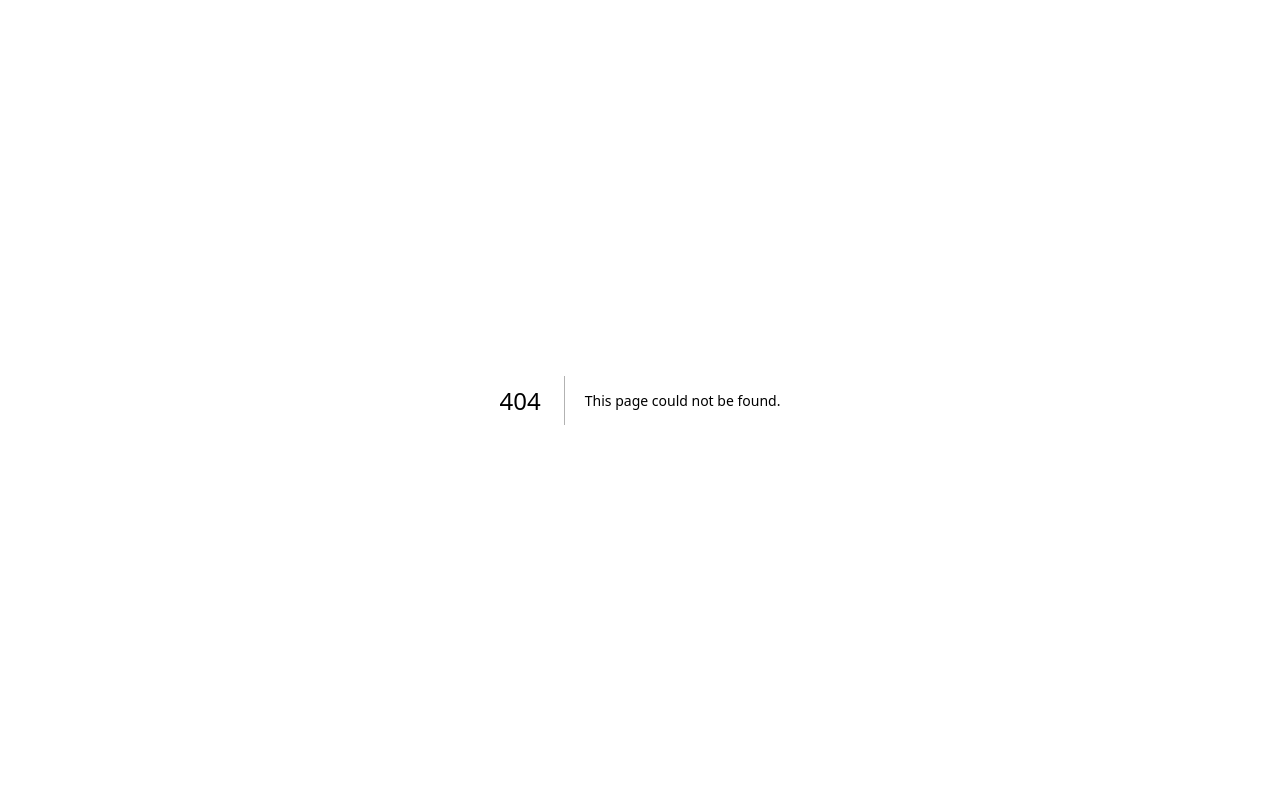
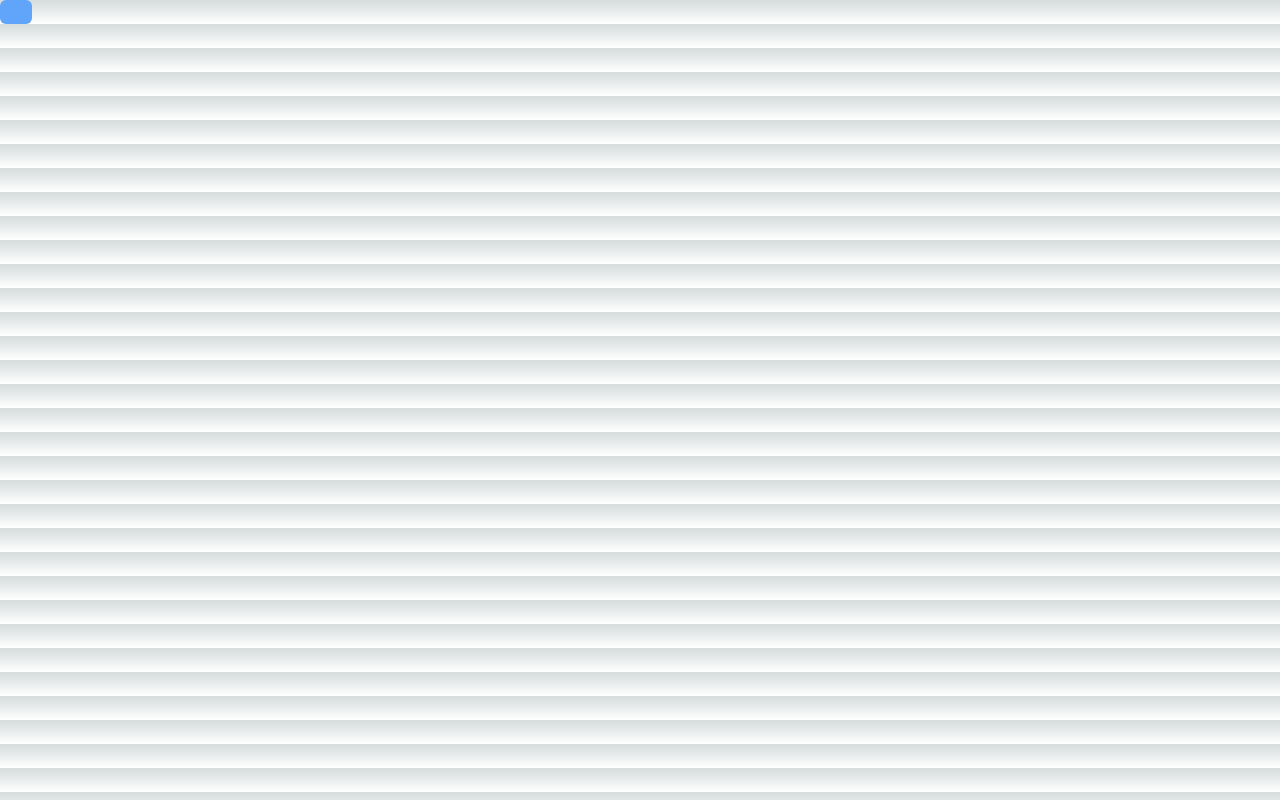
Before and after one commit to saul-atomrigs/stock-alert-app, a Next.js app: page /components/Button in a window 1280 px wide. Before the commit this address had no page. Built offline with nearby package versions, Linux system fonts and the light colour scheme.

Commit message:
feat: Button component

```diff
--- /dev/null
+++ b/pages/components/Button.tsx
@@ -0,0 +1,60 @@
+import { ReactNode } from 'react';
+import styled from 'styled-components';
+
+type ButtonProps = {
+  type?: 'button' | 'submit' | 'reset' | undefined;
+  fullWidth?: boolean;
+  children?: ReactNode;
+  onClick?: () => void;
+  secondary?: boolean;
+  danger?: boolean;
+  disabled?: boolean;
+};
+
+export default function Button({
+  type = 'button',
+  children,
+  onClick,
+  danger = false,
+  secondary = false,
+  disabled = false,
+  fullWidth = false,
+}: ButtonProps) {
+  return (
+    <StyeledButton
+      type={type}
+      onClick={onClick}
+      disabled={disabled}
+      fullWidth={fullWidth}
+      secondary={secondary}
+      danger={danger}
+    >
+      {children}
+    </StyeledButton>
+  );
+}
+
+const StyeledButton = styled.button`
+  display: flex;
+  justify-content: center;
+  border-radius: 0.375rem;
+  padding: 0.75rem 1rem;
+  font-size: 1rem;
+  font-weight: 600;
+  outline: none;
+  outline-offset: 2px;
+  border: none;
+  cursor: pointer;
+  transition: all 0.2s ease-in-out;
+  &:hover {
+    opacity: 0.8;
+  }
+  &:disabled {
+    opacity: 0.5;
+    cursor: default;
+  }
+  ${props => props.fullWidth && 'width: 100%;'}
+  ${props => props.secondary && 'color: #111827;'}
+  ${props => props.danger && 'background-color: #F87171;'}
+  ${props => !props.secondary && !props.danger && 'background-color: #60A5FA;'}
+`;
```
